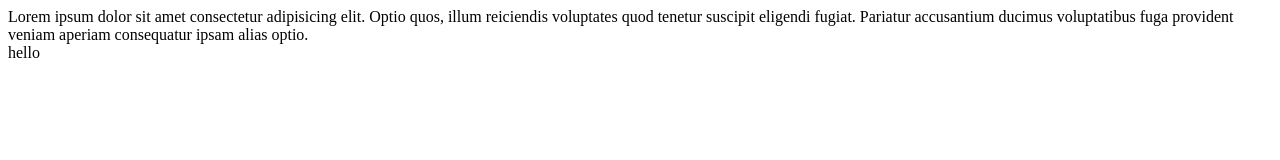
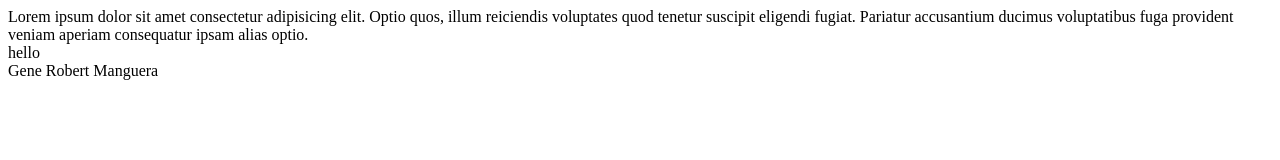
Before and after one commit to iamwhiterabbit18/demo-repo, a plain HTML site: page index.html in a window 1280 px wide. Drawn offline with Linux system fonts and the light colour scheme.

Commit message:
update index text

```diff
--- a/index.html
+++ b/index.html
@@ -8,5 +8,6 @@
 <body>
     <div>Lorem ipsum dolor sit amet consectetur adipisicing elit. Optio quos, illum reiciendis voluptates quod tenetur suscipit eligendi fugiat. Pariatur accusantium ducimus voluptatibus fuga provident veniam aperiam consequatur ipsam alias optio.</div>
     <div>hello</div>
+    <div>Gene Robert Manguera</div>
 </body>
 </html>
```
